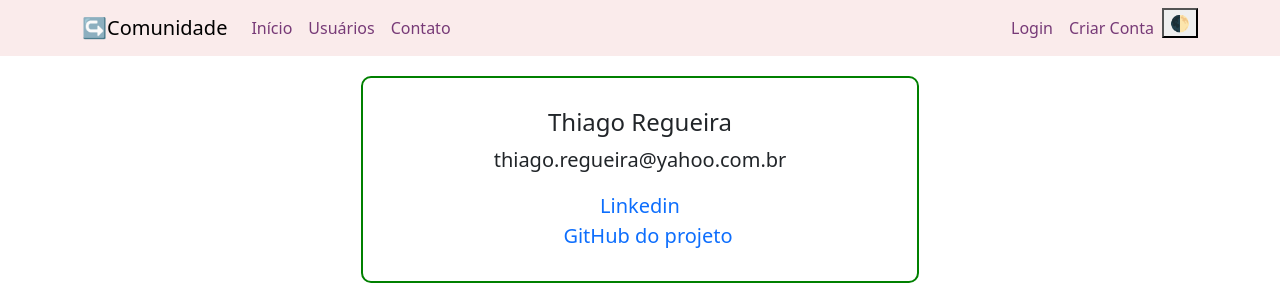
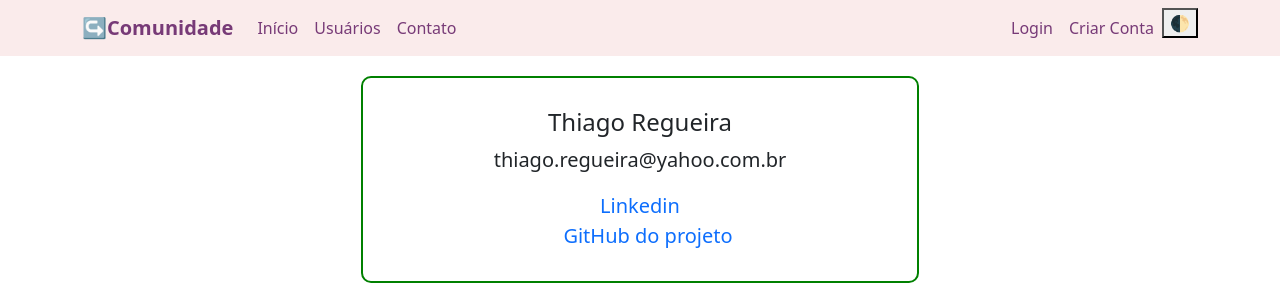
Before and after one commit to thiagoregueira/Blog_Comunidade_Flask, a Flask app: page /contato in a window 1280 px wide. Shown: the top 300 px of the page. Run offline with Flask 3, Linux system fonts and the light colour scheme.

Commit message:
Update navbar style and brand link color

```diff
--- a/comunidade/templates/navbar.html
+++ b/comunidade/templates/navbar.html
@@ -1,6 +1,7 @@
-<nav class="navbar navbar-expand-lg" style="background-color: #faebeb; color: rgb(119, 58, 119)">
+<nav class="navbar navbar-expand-lg" style="background-color: #faebeb;">
     <div class="container-fluid container">
-        <a class="navbar-brand" href="{{ url_for('home') }}">↪️Comunidade</a>
+        <a class="navbar-brand" style="color: rgb(119, 58, 119);"
+            href="{{ url_for('home') }}"><strong>↪️Comunidade</strong></a>
 
         <div class="collapse navbar-collapse" id="navbarSupportedContent">
             <ul class="navbar-nav me-auto mb-2 mb-lg-0">
```
